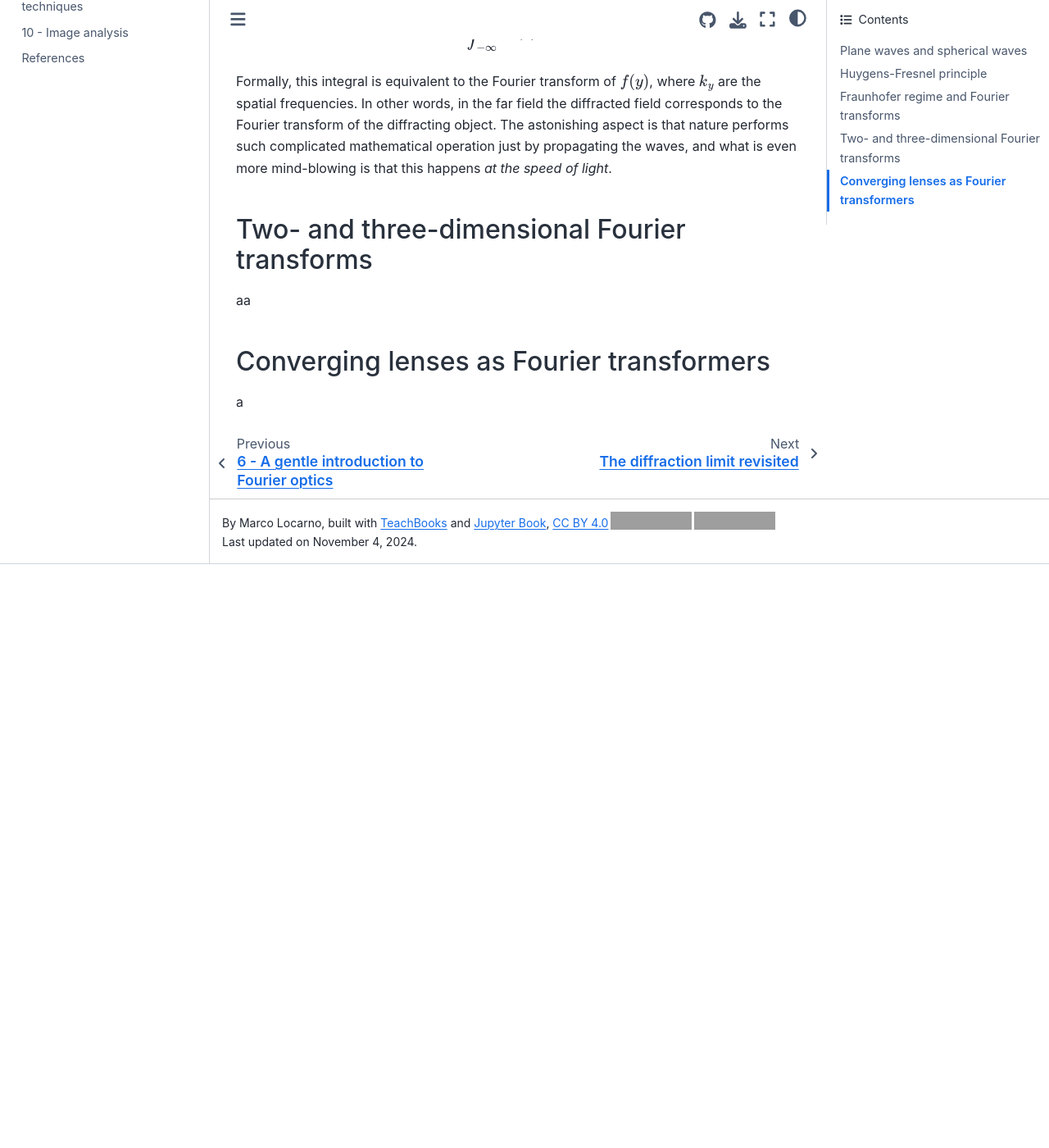
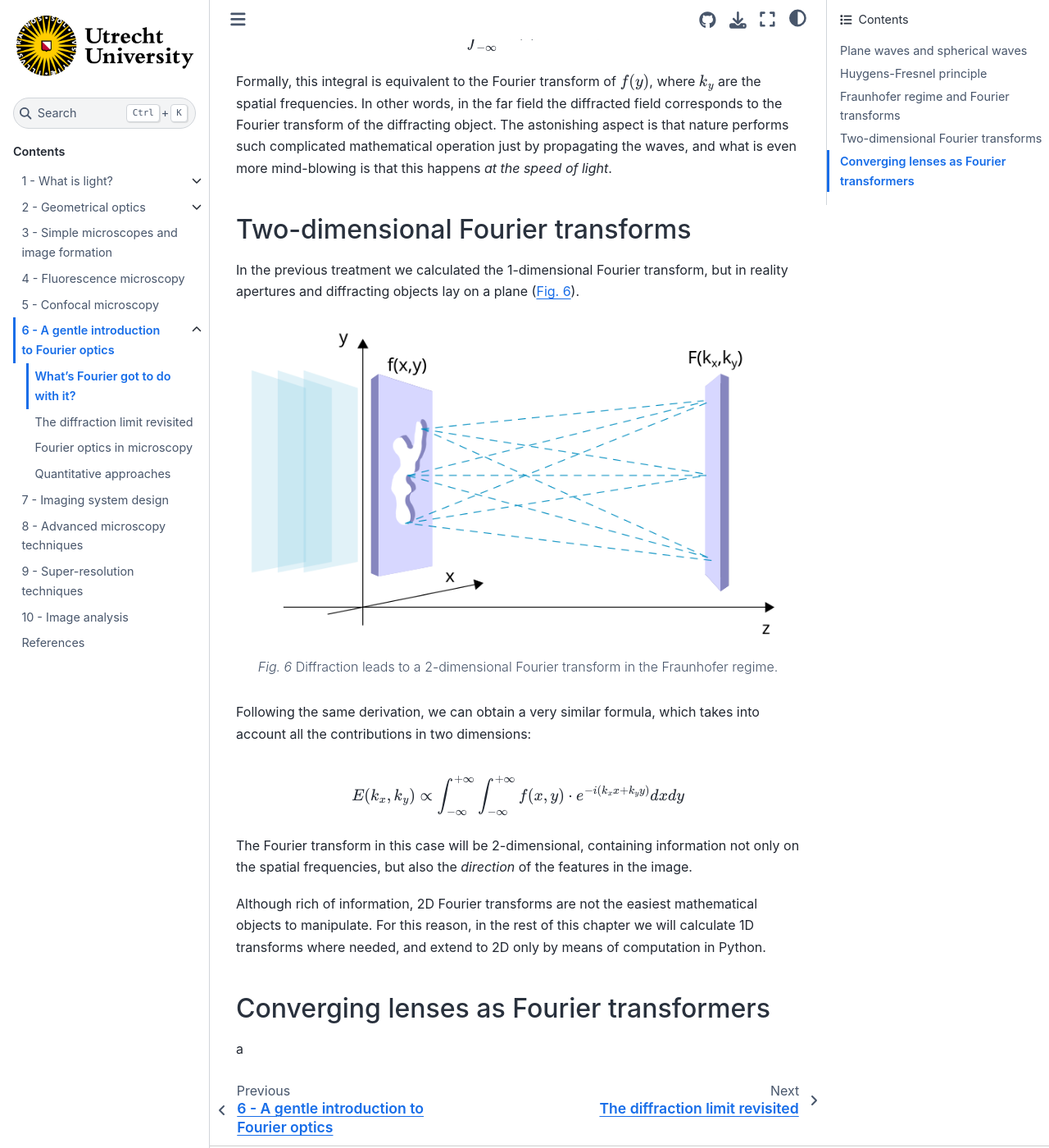
Before and after one commit to MarcoLoc95/ALMB, a Jupyter Book: the page built from book/some_content/chap6_1.md, in a window 1280 px wide and 1400 px high, scrolled down 5544 px. Shown: the whole window at 82% size. Built offline with Jupyter Book 1.0.4 settings and Sphinx 7.4.7 and the Sphinx Book theme 1.1.4, drawn with Linux system fonts in a browser that asks for light colours; comment, search, counter and statistics services are not loaded; before the commit the page ends 6232 px from its top, so only the background shows below that; grey boxes are pictures that could not be loaded.

Commit message:
Update chap6_1.md

````diff
--- a/book/some_content/chap6_1.md
+++ b/book/some_content/chap6_1.md
@@ -134,9 +134,30 @@
 
 Formally, this integral is equivalent to the Fourier transform of $f(y)$, where $k_y$ are the spatial frequencies. In other words, in the far field the diffracted field corresponds to the Fourier transform of the diffracting object. The astonishing aspect is that nature performs such complicated mathematical operation just by propagating the waves, and what is even more mind-blowing is that this happens _at the speed of light_.
 
-Two- and three-dimensional Fourier transforms
+Two-dimensional Fourier transforms
 ---
-aa
+
+In the previous treatment we calculated the 1-dimensional Fourier transform, but in reality apertures and diffracting objects lay on a plane ({numref}`Fig. {number} <fourier2D>`).
+
+```{figure} ../figures/fourier2D.png
+---
+height: 50%
+name: fourier2D
+align: center
+---
+Diffraction leads to a 2-dimensional Fourier transform in the Fraunhofer regime.
+```
+
+Following the same derivation, we can obtain a very similar formula, which takes into account all the contributions in two dimensions:
+
+$$
+E(k_x,k_y) \propto \int_{-\infty}^{+\infty}\int_{-\infty}^{+\infty} f(x,y) \cdot e^{-i(k_x x+ k_y y)} dxdy
+$$
+
+The Fourier transform in this case will be 2-dimensional, containing information not only on the spatial frequencies, but also the _direction_ of the features in the image.
+
+Although rich of information, 2D Fourier transforms are not the easiest mathematical objects to manipulate. For this reason, in the rest of this chapter we will calculate 1D transforms where needed, and extend to 2D only by means of computation in Python.
+
 
 Converging lenses as Fourier transformers
 ---
````
